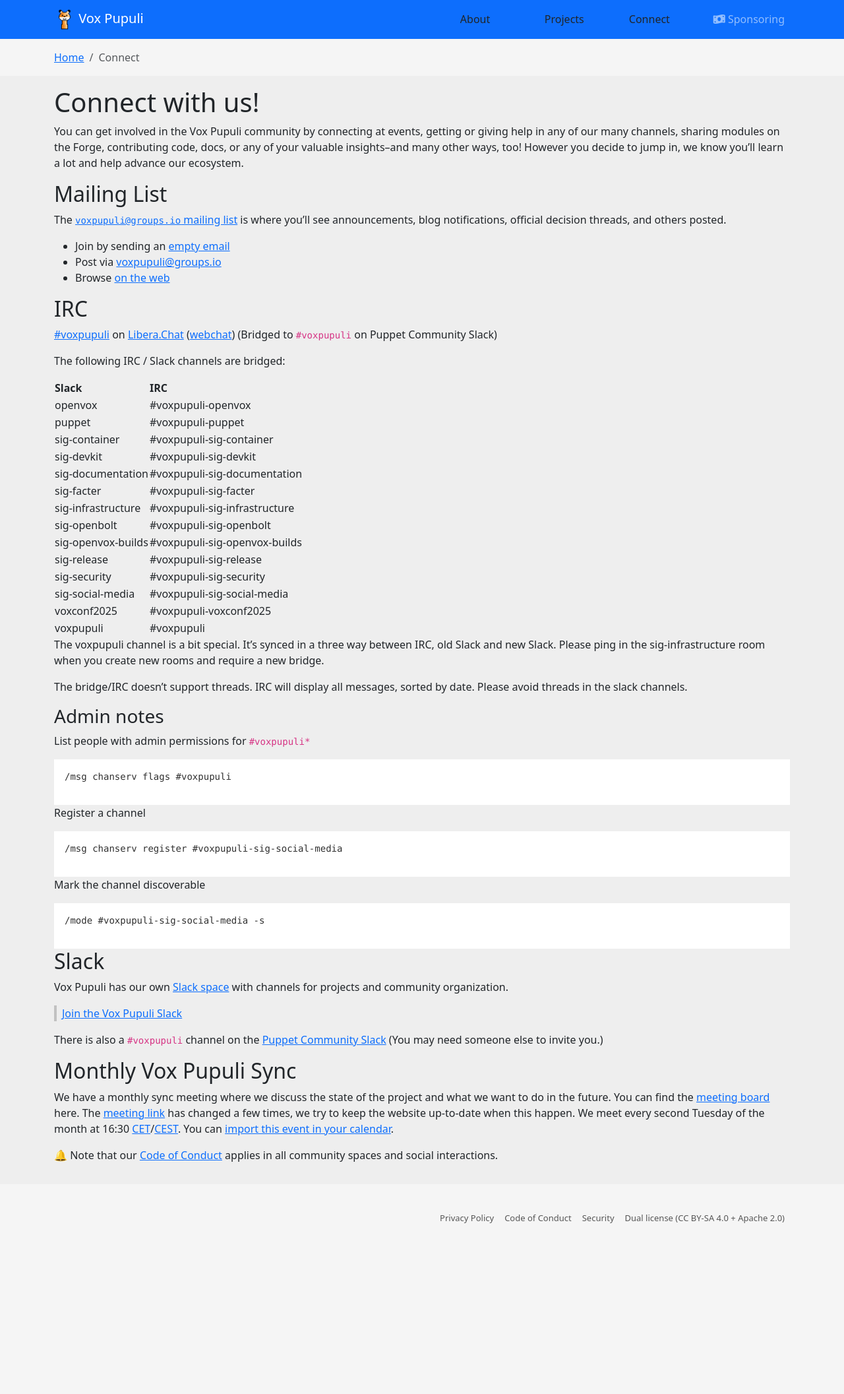
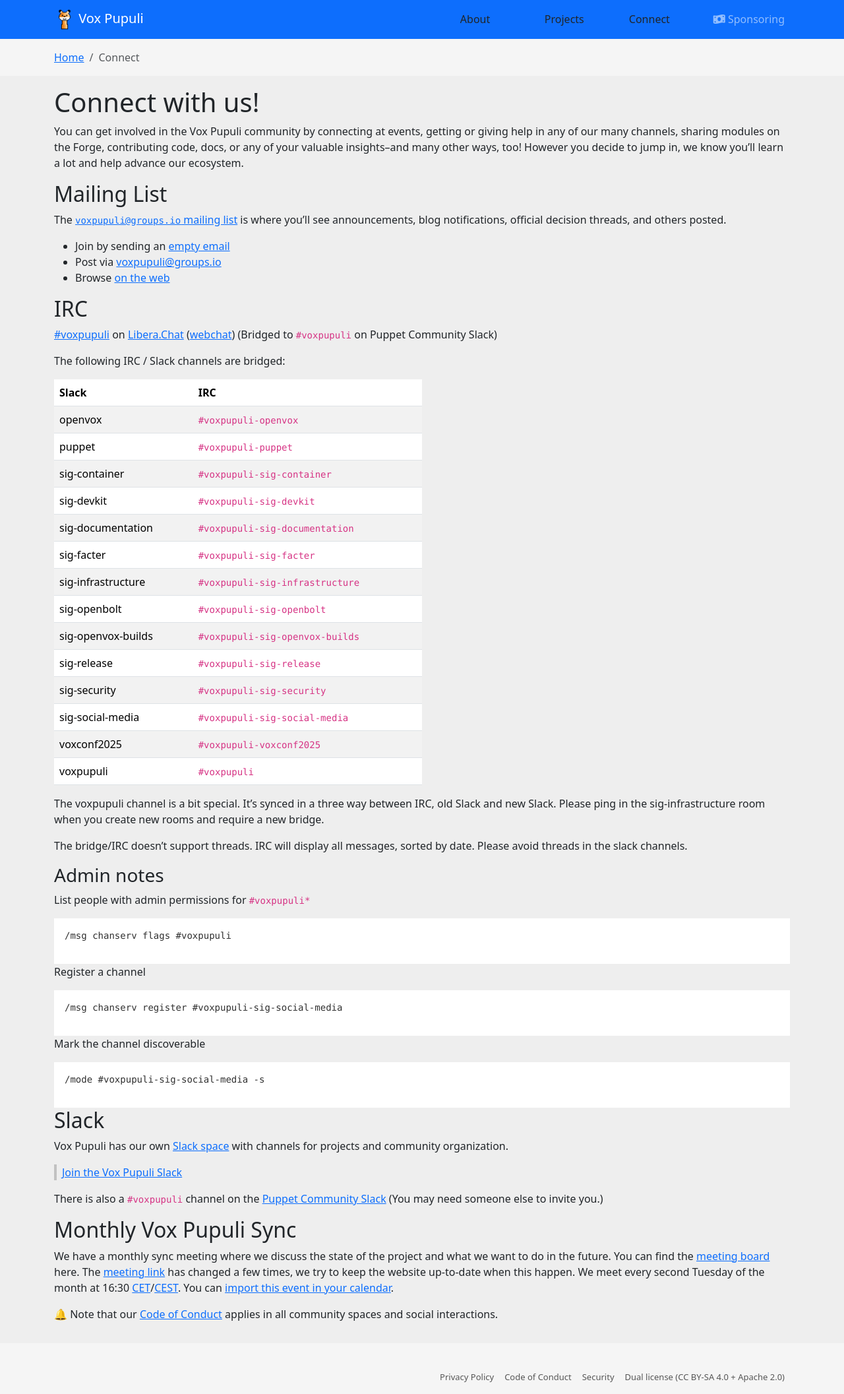
Before and after one commit to voxpupuli/voxpupuli.github.io, a Jekyll site: the page built from connect.md, in a window 1280 px wide. Shown: the whole page at 66% size. Built offline with Jekyll 4.4.1, drawn with Linux system fonts in a browser that asks for light colours; nearby versions of some CDN libraries; our own code applies the rules of GitHub Pages for plain Markdown files; before the commit the page ends 1872 px from its top, so only the background shows below that.

Commit message:
feat: better table styles

```diff
--- a/_includes/connect_irc.md
+++ b/_includes/connect_irc.md
@@ -4,22 +4,24 @@
 
 The following IRC / Slack channels are bridged:
 
+{: .table .table-striped .table-hover .w-50}
+
 | Slack              | IRC                           |
 | ------------------ | ----------------------------- |
-| openvox            | #voxpupuli-openvox            |
-| puppet             | #voxpupuli-puppet             |
-| sig-container      | #voxpupuli-sig-container      |
-| sig-devkit         | #voxpupuli-sig-devkit         |
-| sig-documentation  | #voxpupuli-sig-documentation  |
-| sig-facter         | #voxpupuli-sig-facter         |
-| sig-infrastructure | #voxpupuli-sig-infrastructure |
-| sig-openbolt       | #voxpupuli-sig-openbolt       |
-| sig-openvox-builds | #voxpupuli-sig-openvox-builds |
-| sig-release        | #voxpupuli-sig-release        |
-| sig-security       | #voxpupuli-sig-security       |
-| sig-social-media   | #voxpupuli-sig-social-media   |
-| voxconf2025        | #voxpupuli-voxconf2025        |
-| voxpupuli          | #voxpupuli                    |
+| openvox            | `#voxpupuli-openvox`            |
+| puppet             | `#voxpupuli-puppet`             |
+| sig-container      | `#voxpupuli-sig-container`      |
+| sig-devkit         | `#voxpupuli-sig-devkit`         |
+| sig-documentation  | `#voxpupuli-sig-documentation`  |
+| sig-facter         | `#voxpupuli-sig-facter`         |
+| sig-infrastructure | `#voxpupuli-sig-infrastructure` |
+| sig-openbolt       | `#voxpupuli-sig-openbolt`       |
+| sig-openvox-builds | `#voxpupuli-sig-openvox-builds` |
+| sig-release        | `#voxpupuli-sig-release`        |
+| sig-security       | `#voxpupuli-sig-security`       |
+| sig-social-media   | `#voxpupuli-sig-social-media`   |
+| voxconf2025        | `#voxpupuli-voxconf2025`        |
+| voxpupuli          | `#voxpupuli`                    |
 
 The voxpupuli channel is a bit special.
 It's synced in a three way between IRC, old Slack and new Slack.
```
